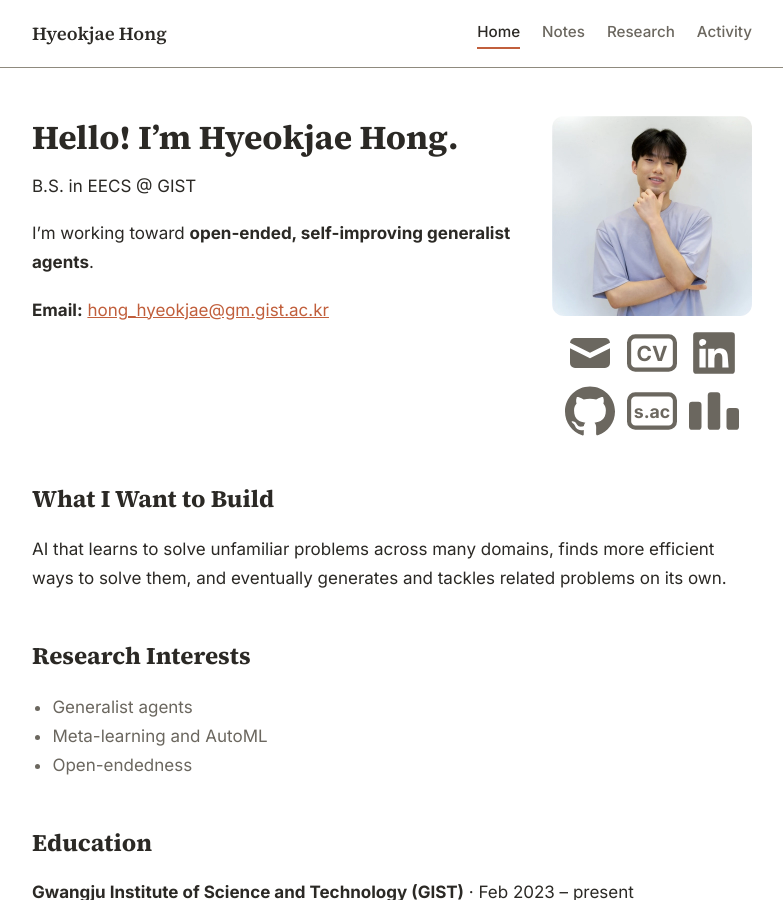
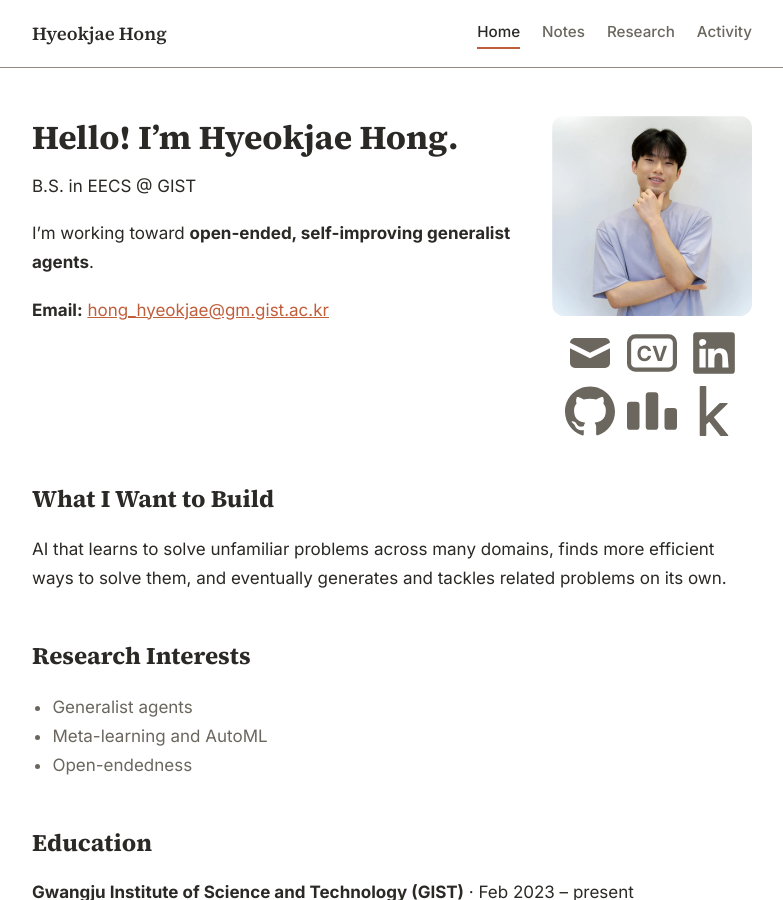
Before and after one commit to gurwoghd/gurwoghd.github.io, a Jekyll site: the page built from index.md, in a window 1280 px wide and 900 px high. Shown: the whole window, without its empty margins (248-1031 px from the left). Built offline with Jekyll 4.4.1, drawn with Linux system fonts in a browser that asks for light colours.

Commit message:
Social links: add Kaggle, remove solved.ac
Co-Authored-By: Claude Opus 5.5 <noreply@anthropic.com>

```diff
--- a/_config.yml
+++ b/_config.yml
@@ -10,8 +10,8 @@ social:
   cv: "/assets/cv.pdf"
   linkedin: "https://www.linkedin.com/in/hyeokjae-hong-2121b8320/"
   github: "https://github.com/gurwoghd"
-  solvedac: "https://solved.ac/profile/gurwoghd"
   codeforces: "https://codeforces.com/profile/gilchi"
+  kaggle: "https://www.kaggle.com/gilchi"
 
 markdown: kramdown
 kramdown:
--- a/_includes/social-links.html
+++ b/_includes/social-links.html
@@ -29,14 +29,6 @@
     </svg>
   </a>
   {% endif %}
-  {% if site.social.solvedac %}
-  <a href="{{ site.social.solvedac }}" target="_blank" rel="noopener" aria-label="solved.ac" title="solved.ac">
-    <svg width="50" height="50" viewBox="0 0 24 24" aria-hidden="true">
-      <rect x="1" y="4" width="22" height="16" rx="3" fill="none" stroke="currentColor" stroke-width="2"/>
-      <text x="12" y="15.2" text-anchor="middle" font-family="Inter, Arial, sans-serif" font-size="8.5" font-weight="700" fill="currentColor">s.ac</text>
-    </svg>
-  </a>
-  {% endif %}
   {% if site.social.codeforces %}
   <a href="{{ site.social.codeforces }}" target="_blank" rel="noopener" aria-label="Codeforces" title="Codeforces">
     <svg width="50" height="50" viewBox="0 0 24 24" fill="currentColor" aria-hidden="true">
@@ -46,4 +38,11 @@
     </svg>
   </a>
   {% endif %}
+  {% if site.social.kaggle %}
+  <a href="{{ site.social.kaggle }}" target="_blank" rel="noopener" aria-label="Kaggle" title="Kaggle">
+    <svg width="50" height="50" viewBox="0 0 24 24" fill="currentColor" aria-hidden="true">
+      <path d="M18.825 23.859c-.022.092-.117.141-.281.141h-3.139c-.187 0-.351-.082-.492-.248l-5.178-6.589-1.448 1.374v5.111c0 .235-.117.352-.351.352H5.505c-.236 0-.354-.117-.354-.352V.353c0-.233.118-.353.354-.353h2.431c.234 0 .351.12.351.353v14.343l6.203-6.272c.165-.165.33-.246.495-.246h3.239c.144 0 .236.06.285.18.046.149.034.255-.036.315l-6.555 6.344 6.836 8.507c.095.104.117.208.07.358"/>
+    </svg>
+  </a>
+  {% endif %}
 </div>
```
